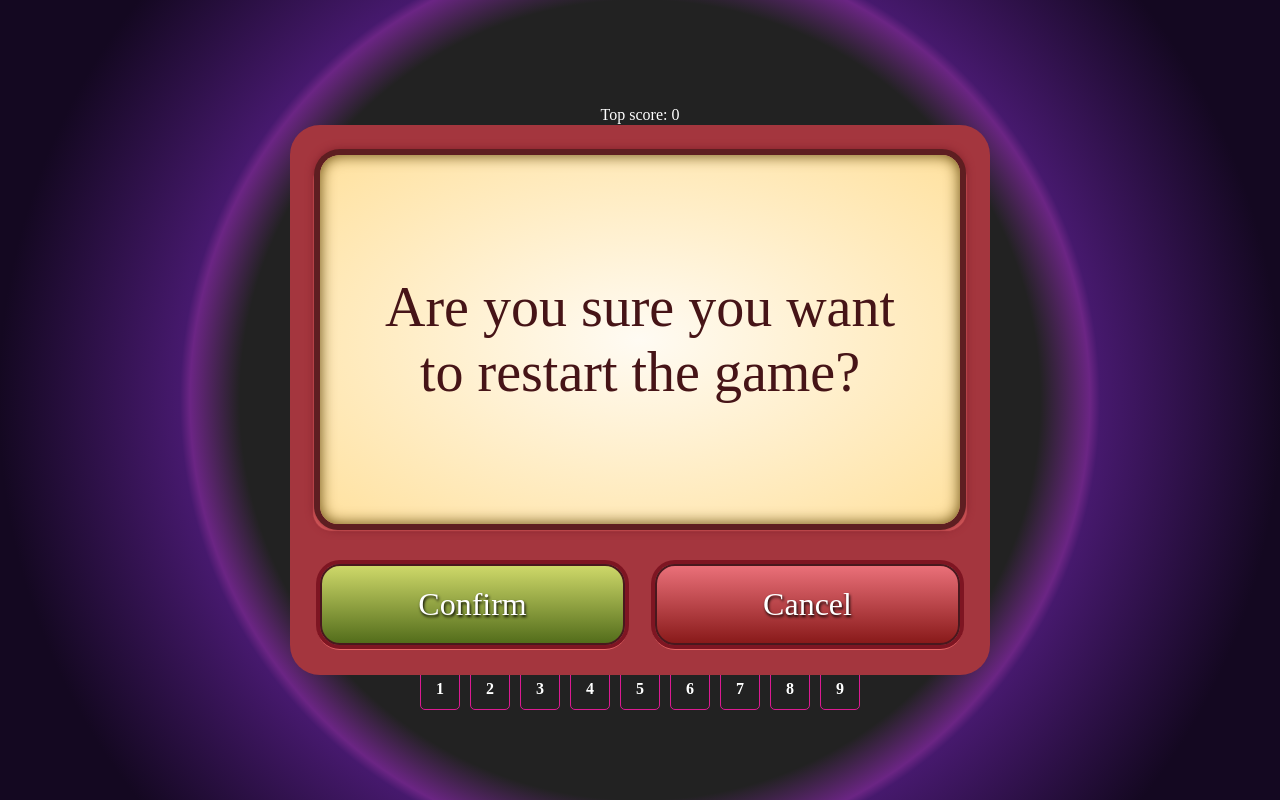
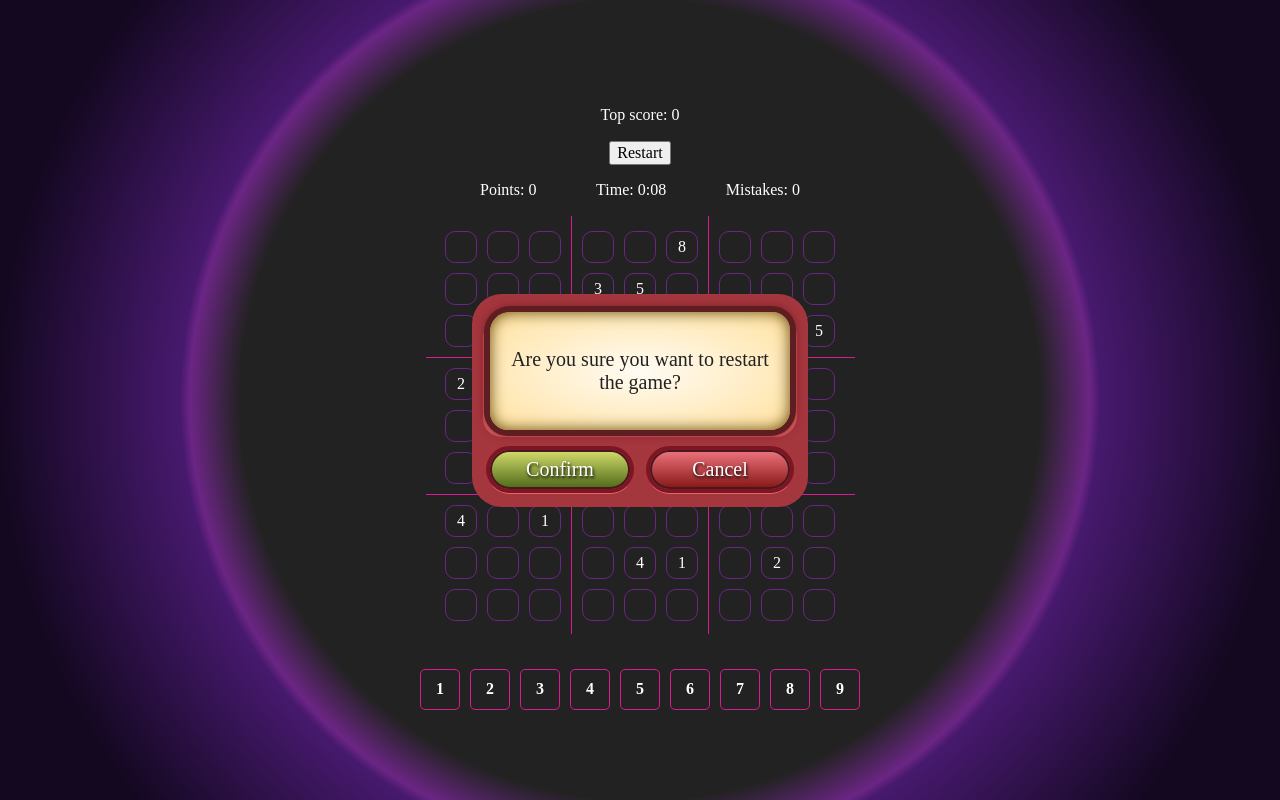
Before and after one commit to facundon/sudoku, a React (Vite) app: page / in a window 1280 px wide. Both pictures are taken after a click on the button "Restart". Built offline with nearby package versions, Linux system fonts and the light colour scheme; a web font is replaced by a local one.

Commit message:
fix: reduce modal size

```diff
--- a/src/App.css
+++ b/src/App.css
@@ -1,8 +1,10 @@
 @import url('https://fonts.googleapis.com/css2?family=Skranji&display=swap');
 
 :root {
-  --primary: rgb(219, 26, 145);
-  --secondary: rgb(107, 37, 132);
+  --primary: #db1a91;
+  --secondary: #6b2584;
+  --secondaryDarker: #46196d;
+  --textDark: #222222;
   --cellSize: 30px;
   --gridGap: 10px;
 }
@@ -12,9 +14,9 @@ body {
   min-height: 100vh;
   background: radial-gradient(
     circle,
-    #222222 400px,
-    rgb(107, 37, 132) clamp(450px, 40%, 500px),
-    rgb(70, 25, 109) clamp(460px, 60%, 600px),
+    var(--textDark) 400px,
+    var(--secondary) clamp(450px, 40%, 500px),
+    var(--secondaryDarker) clamp(460px, 60%, 600px),
     rgba(20, 8, 33, 1) 85%
   );
   background-position: center;
--- a/src/components/Modal.css
+++ b/src/components/Modal.css
@@ -7,16 +7,15 @@
 }
 
 .modal-container-inner {
-  margin-inline: 25px;
   background: #a4363e;
-  padding: 30px;
+  padding: 18px;
   border-radius: 30px;
-  width: 640px;
+  width: 300px;
 }
 
 .modal-content {
   background: radial-gradient(#fffbf3, #ffe19e);
-  padding: 24px;
+  padding: 8px;
   box-sizing: border-box;
   border-radius: 20px 18px 20px 18px;
   box-shadow: 0px 0px 0px 6px #5e1e21, 0px 0px 8px 6px #84222b, inset 0px 0px 15px 0px #614506, 6px 6px 1px 1px #e66565,
@@ -24,27 +23,27 @@
   text-align: center;
 }
 .modal-content p {
-  font-size: 56px;
-  padding: 40px;
+  font-size: 20px;
+  padding: 8px;
   box-sizing: border-box;
-  color: #461417;
+  color: var(--textDark);
 }
 
 .modal-buttons {
-  margin-top: 40px;
+  margin-top: 20px;
   display: flex;
   justify-content: normal;
   align-items: center;
-  gap: 30px;
+  gap: 20px;
   box-sizing: border-box;
 }
 .modal-buttons button {
-  padding: 20px;
+  padding: 6px;
   flex: 1;
   border-radius: 20px;
   border: 2px solid #49181e;
   color: #fff;
-  font-size: 32px;
+  font-size: 20px;
   text-shadow: 1px 2px 3px #000000;
   cursor: pointer;
 }
```
